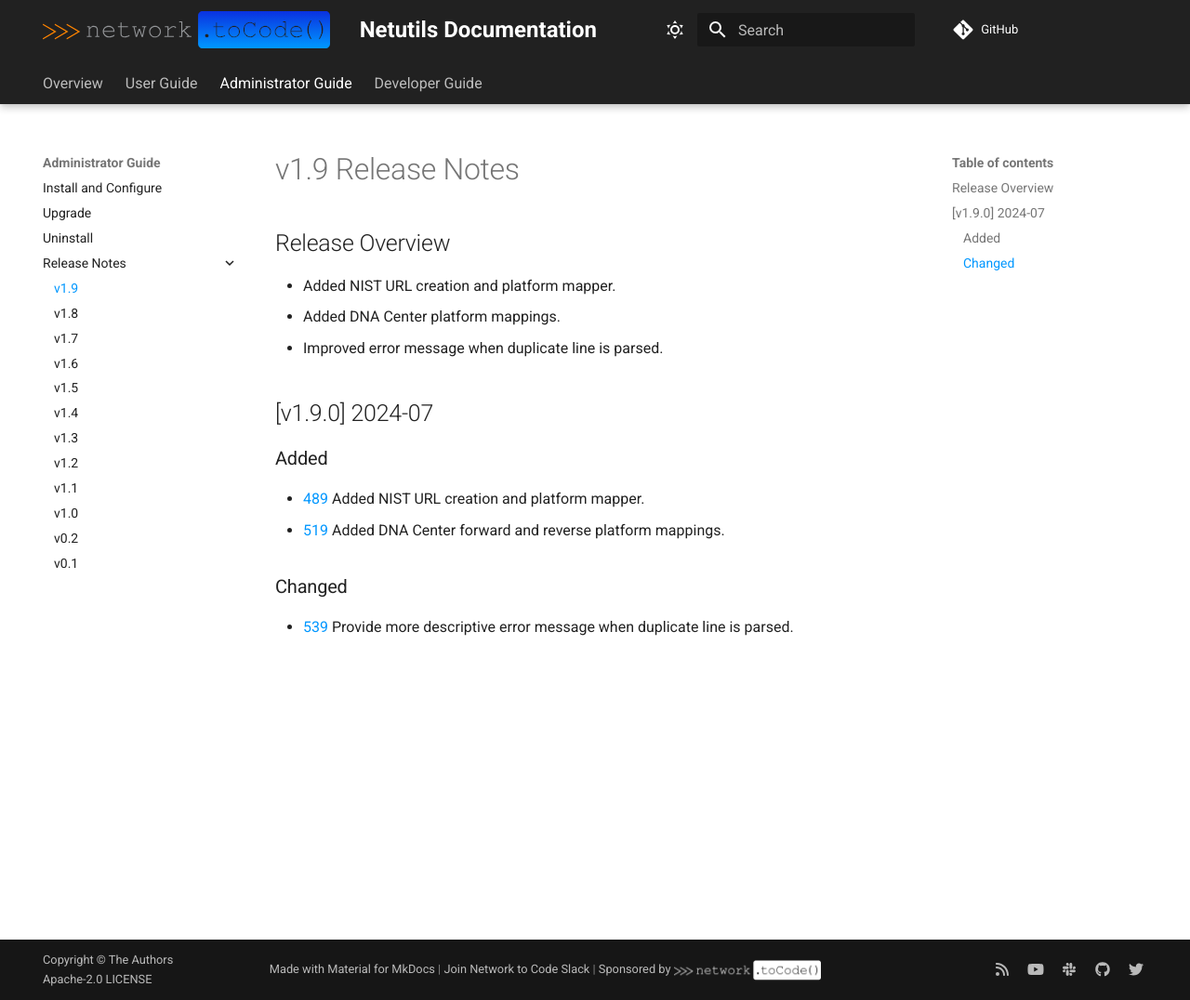
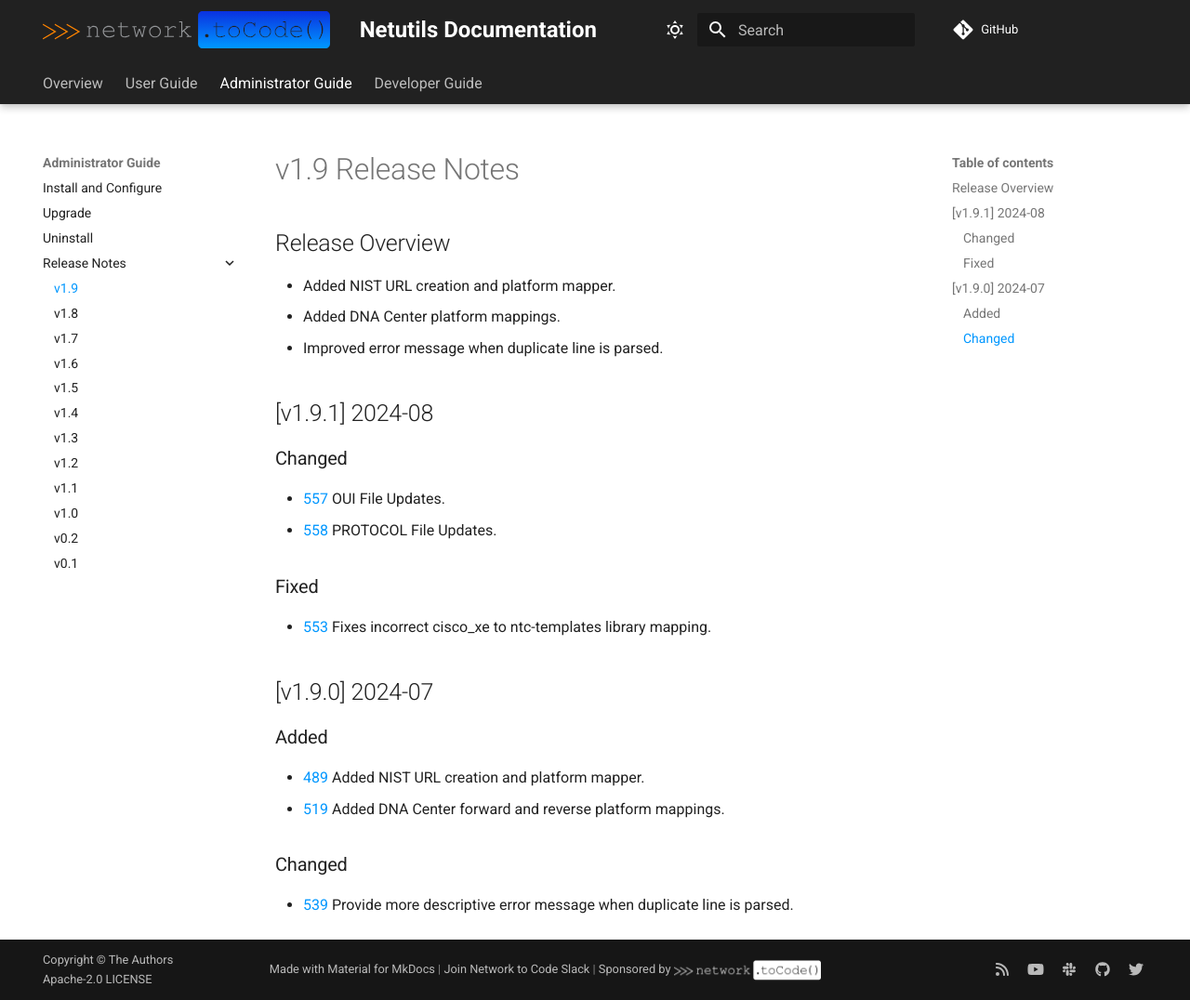
Before and after one commit to networktocode/netutils, an MkDocs documentation site: the page built from docs/admin/release_notes/version_1.9.md, in a window 1280 px wide and 1076 px high. Shown: the whole window at 93% size. Built offline with MkDocs 1.6.1 and Material for MkDocs 9.7.7, drawn with Linux system fonts in a browser that asks for light colours; comment, search, counter and statistics services are not loaded.

Commit message:
prep 1.9.1 patch release (#561)

```diff
--- a/docs/admin/release_notes/version_1.9.md
+++ b/docs/admin/release_notes/version_1.9.md
@@ -5,6 +5,17 @@
 - Added NIST URL creation and platform mapper.
 - Added DNA Center platform mappings.
 - Improved error message when duplicate line is parsed.
+
+## [v1.9.1] 2024-08
+
+### Changed
+
+- [557](https://github.com/networktocode/netutils/pull/557) OUI File Updates.
+- [558](https://github.com/networktocode/netutils/pull/558) PROTOCOL File Updates.
+
+### Fixed
+
+- [553](https://github.com/networktocode/netutils/pull/553) Fixes incorrect cisco_xe to ntc-templates library mapping.
 
 ## [v1.9.0] 2024-07
 
--- a/pyproject.toml
+++ b/pyproject.toml
@@ -1,6 +1,6 @@
 [tool.poetry]
 name = "netutils"
-version = "1.9.0"
+version = "1.9.1"
 description = "Common helper functions useful in network automation."
 authors = ["Network to Code, LLC <opensource@networktocode.com>"]
 license = "Apache-2.0"
```
